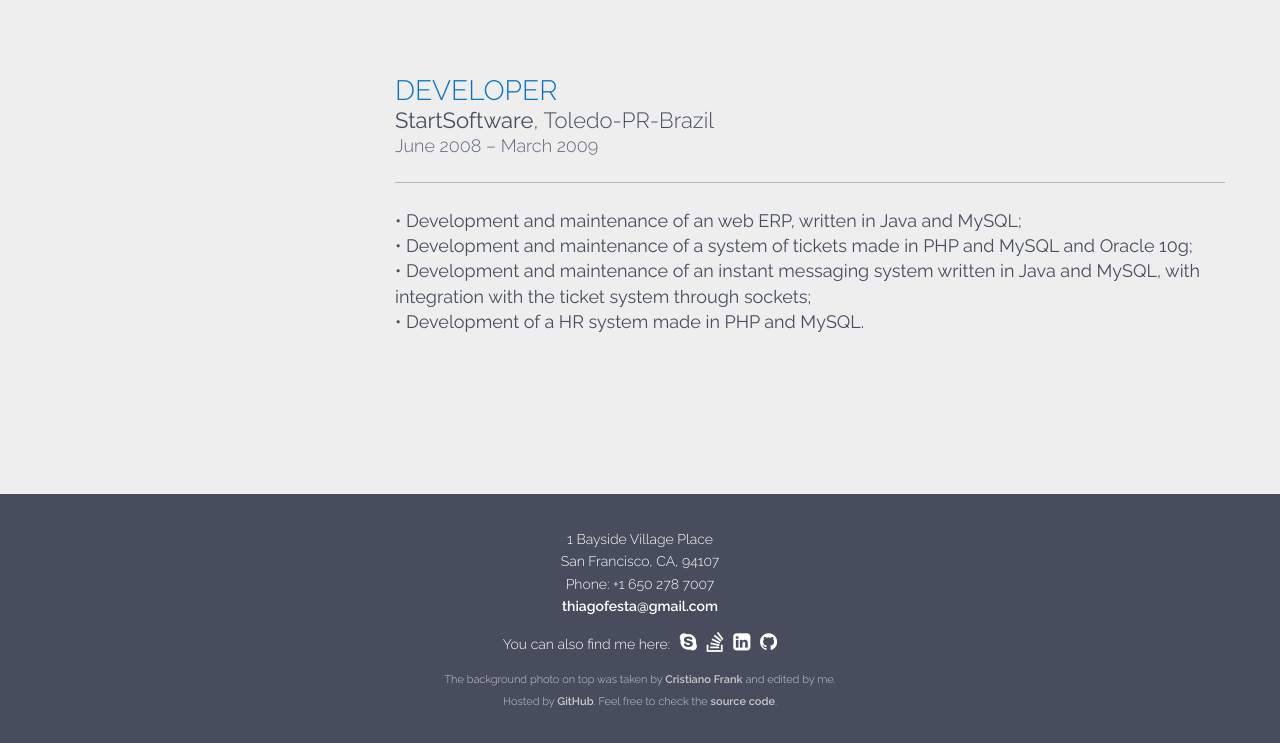
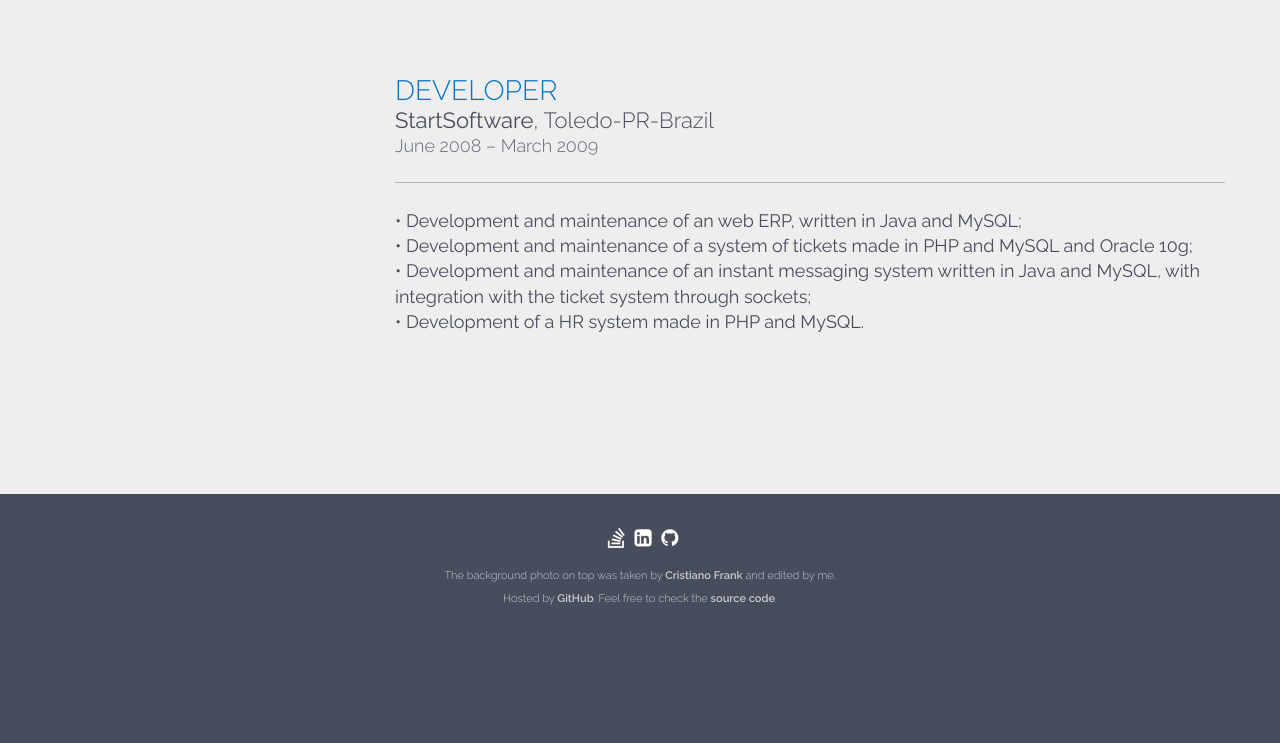
Before and after one commit to thiagofesta/thiagofesta.github.com, a website: page index.html in a window 1280 px wide. Shown: the part 5294-6037 px from the top of the page. After the commit the page ends 5935 px from the top, so only its background shows below. Drawn offline with nearby package versions, Linux system fonts and the light colour scheme.

Commit message:
Update index.html

```diff
--- a/index.html
+++ b/index.html
@@ -303,15 +303,7 @@
             <footer>
                 <div class="wrapper">
 
-                    <p>1 Bayside Village Place<br>
-                    San Francisco, CA, 94107<br>
-                    Phone: +1 650 278 7007<br>
-                    <!--Phone: +55 45 9835 4485<br>-->
-                    <a href="mailto:thiagofesta@gmail.com" rel="nofollow">thiagofesta@gmail.com</a></p>
-
                     <p class="social">
-                        You can also find me here:
-                        <a href="skype:thiagofesta" rel="nofollow" title="Skype"><i class="fa fa-skype"></i></a>
                         <a href="http://stackoverflow.com/users/870819/thiago-festa" rel="nofollow" title="Stack Overflow"><i class="fa fa-stack-overflow"></i></a>
                         <a href="http://www.linkedin.com/in/thiagofesta/" rel="nofollow" title="LinkedIn"><i class="fa fa-linkedin-square"></i></a>
                         <a href="https://github.com/thiagofesta" rel="nofollow" title="GitHub"><i class="fa fa-github"></i></a>
```
